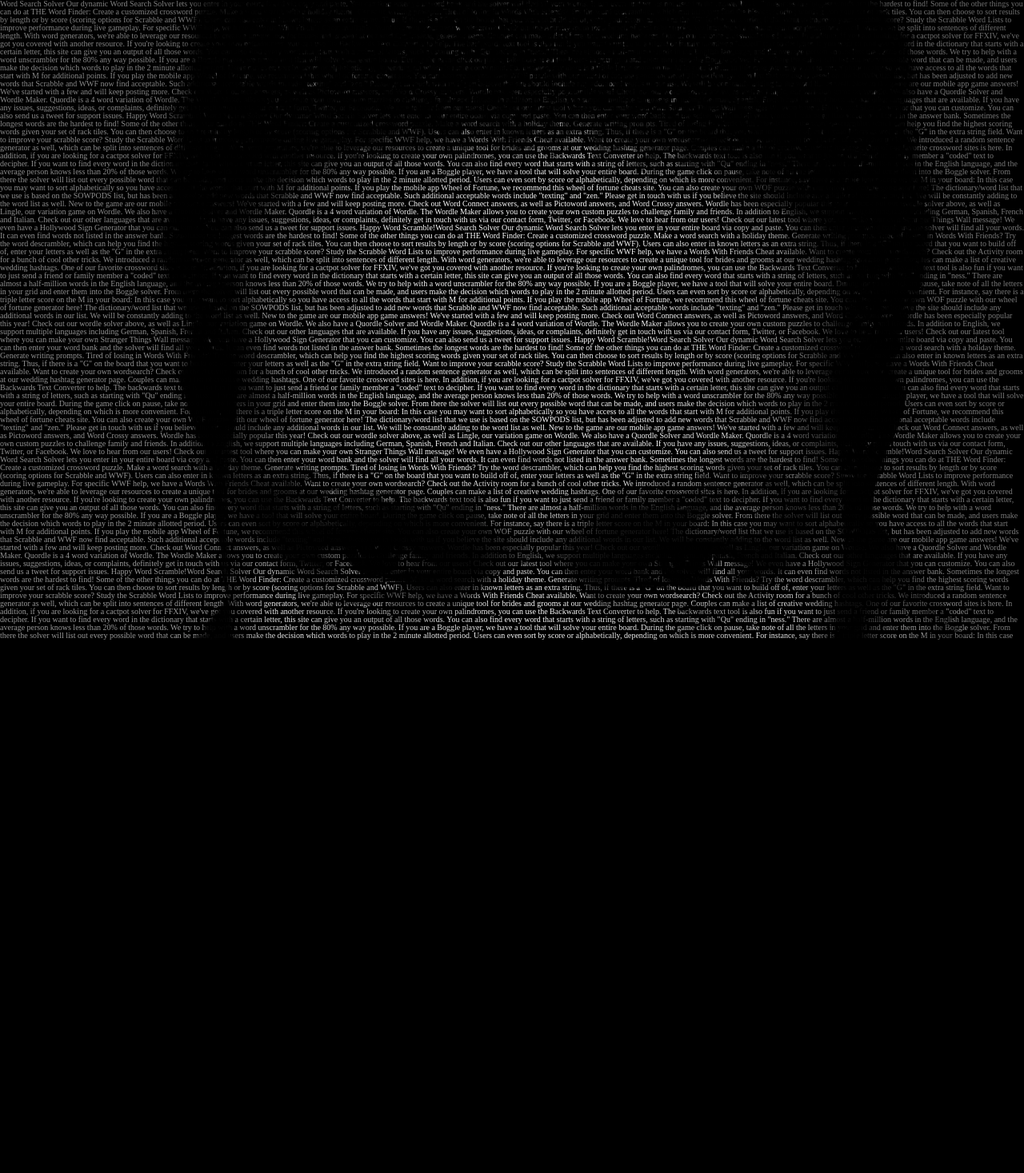
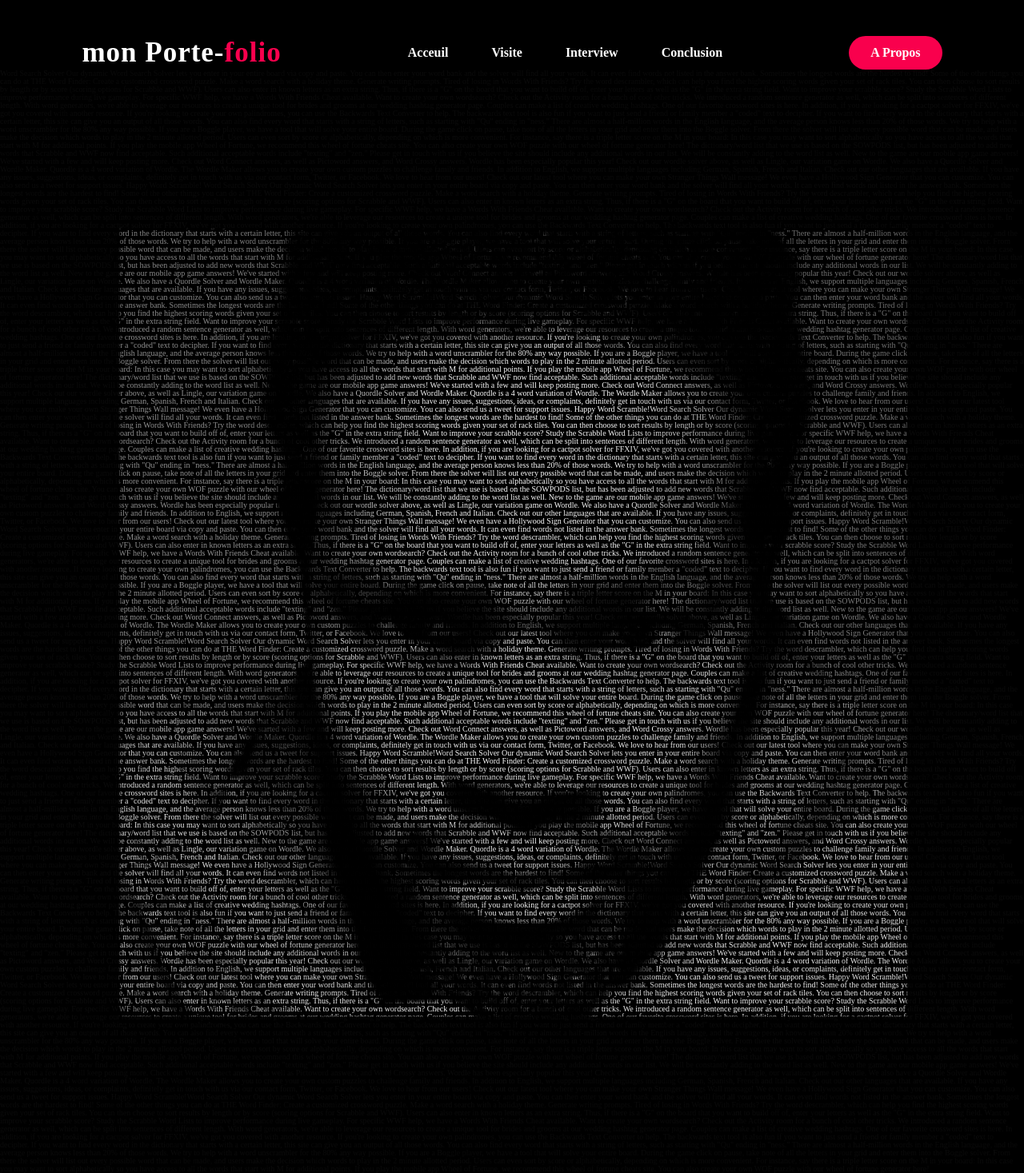
Before and after one commit to mageeeb/projet-perso, a PHP site: page /public/perso.php in a window 1280 px wide. Shown: the whole page at 80% size. Before the commit the page ends 800 px from the top, so only its background shows below. Run offline with PHP 8.4, Linux system fonts and the light colour scheme; data that the repository does not hold is empty.

Commit message:
sov31-01-23

```diff
--- a/public/menu.php
+++ b/public/menu.php
@@ -0,0 +1,11 @@
+<div class="hero">
+			<nav>
+				<h2 class="logo">mon Porte-<span>folio</span></h2>
+				<ul>
+					<li> <a href="../public/perso.php">Acceuil</a></li>
+					<li> <a href="exposition/visite.html"> Visite</a></li>
+					<li> <a href="entreprise/interview.html">Interview</a></li>
+					<li> <a href="entreprise/conclusion.html">Conclusion</a></li>
+				 </ul>
+				<a href="#" class="btn">A Propos</a>
+			</nav>
--- a/public/perso.css
+++ b/public/perso.css
@@ -22,9 +22,69 @@
     color: white;
     font-size: 10px;
     line-height: 10px;
-    background-image: url(../img/meme\ \(1\).webp);
+    background-image: url(../img/noir.jpg);
     background-size: cover;
     background-position: center;
     -webkit-background-clip: text;
     -webkit-text-fill-color: rgba(255, 255, 255, 0);
 }
+
+/*--------------------navbar-------------------------------*/
+nav{
+	display: flex;
+	align-items: center;
+	justify-content: space-between;
+	padding-top: 45px;
+	padding-left: 8%;
+	padding-right: 8%;
+    background-color: black;
+}
+
+span{
+	color: #f9004d;
+}
+.span2{
+    color: #60D6EF;
+}
+
+nav ul li{
+	list-style-type: none;
+	display: inline-block;
+	padding: 10px  25px;
+}
+nav ul li a{
+	color: white;
+	text-decoration: none;
+	font-weight: bold;
+	text-transform: capitalize;
+}
+nav ul li a:hover{
+	background-color:#f9004d;
+	color: white;
+	text-decoration: none;
+	border: 2px solid transparent;
+	font-weight: bold;
+	padding: 10px 25px;
+	border-radius: 30px;
+	transition: transform .4s;
+}
+.btn{
+	background-color:#f9004d;
+	color: white;
+	text-decoration: none;
+	border: 2px solid transparent;
+	font-weight: bold;
+	padding: 10px 25px;
+	border-radius: 30px;
+	transition: transform .4s;
+}
+.btn:hover{
+	transform: scale(1.2);
+}
+
+.logo{
+	color: white;
+	font-size: 35px;
+	letter-spacing: 1px;
+	cursor: pointer;
+}
--- a/public/perso.php
+++ b/public/perso.php
@@ -90,5 +90,7 @@
 # fermeture de connexion  (bonnes pratiques)
 mysqli_close($db);
 
+//---------------------l'accée aux autres pages-------
+
 # appel de la vue
-include_once '../vue/persoview.php';
+include_once '../public/persoview.php';
--- a/vue/persoview.php
+++ b/public/persoview.php
@@ -1,3 +1,4 @@
+
 <!DOCTYPE html>
 <html lang="en">
 <head>
@@ -8,6 +9,10 @@
     <title>Perso</title>
 </head>
 <body>
+
+<?php
+include_once "../public/menu.php"
+?>
     <div class="man">
         <p>Word Search Solver
             Our dynamic Word Search Solver lets you enter in your entire board via copy and paste. You can then enter your word bank and the solver will find all your words. It can even find words not listed in the answer bank. Sometimes the longest words are the hardest to find!
```
Also changed, not shown: public/js/captcha.js (added, +72 -0 lines), vue/formulaire.php (added, +125 -0 lines), img/noir.jpg (added).
